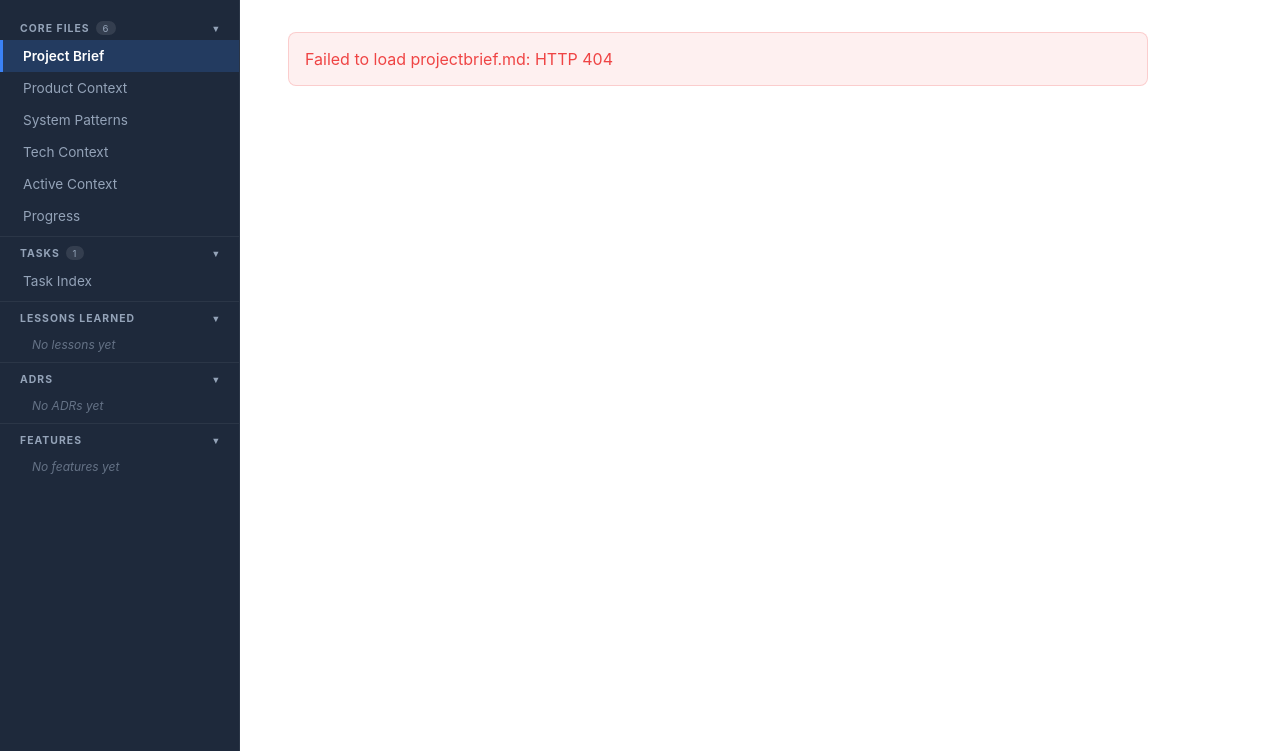
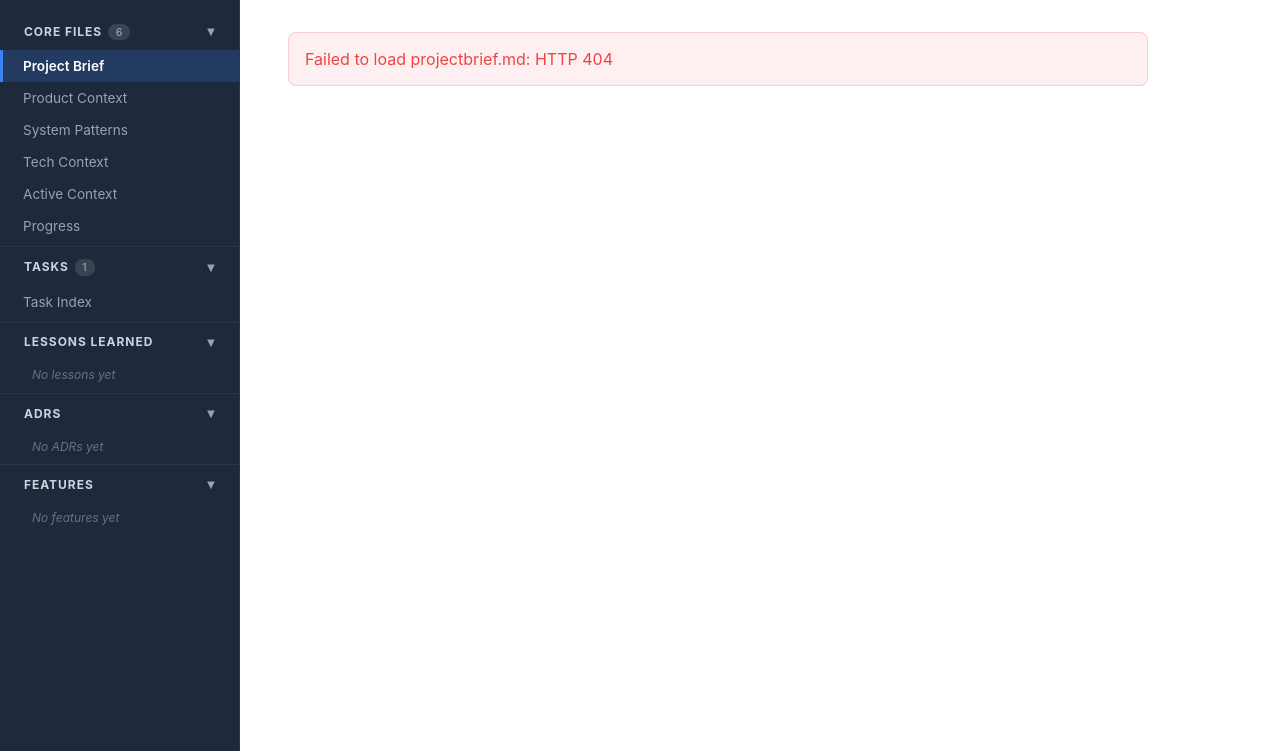
Before and after one commit to andriispivakelectrodosg/memory-bank-dashboard, a Flask app: page / in a window 1280 px wide. Shown: the part 49-800 px from the top of the page. Run offline with Flask 3, Linux system fonts and the light colour scheme; data that the repository does not hold is empty; some libraries are stand-ins or nearby versions.

Commit message:
Add .env support and improve collapsible sidebar visibility
- Add python-dotenv for .env file loading
- Create .env.example with all configurable settings
- Increase sidebar heading font size and contrast for better readability
- Enlarge chevron indicator and add hover background on section headings
- Make collapsible sections visually obvious as interactive elements

Co-Authored-By: Claude Opus 4.6 <noreply@anthropic.com>

```diff
--- a/app.py
+++ b/app.py
@@ -1,6 +1,10 @@
 """Memory Bank Dashboard -- Read-Only Flask App"""
 import os
+
+from dotenv import load_dotenv
 from flask import Flask, jsonify, render_template, abort
+
+load_dotenv()
 
 app = Flask(__name__)
 
--- a/requirements.txt
+++ b/requirements.txt
@@ -1 +1,2 @@
 flask>=3.0
+python-dotenv>=1.0
--- a/templates/index.html
+++ b/templates/index.html
@@ -95,24 +95,31 @@
             display: flex;
             justify-content: space-between;
             align-items: center;
-            padding: 0.6rem 1.25rem 0.35rem;
-            font-size: 0.65rem;
+            padding: 0.55rem 1rem;
+            font-size: 0.75rem;
             text-transform: uppercase;
-            letter-spacing: 0.1em;
-            color: var(--text-sidebar);
+            letter-spacing: 0.08em;
+            color: #cbd5e1;
             font-weight: 700;
             cursor: pointer;
             user-select: none;
-            transition: color 0.12s;
+            transition: background 0.15s, color 0.15s;
+            border-radius: 4px;
+            margin: 0.15rem 0.5rem;
         }
 
-        .sidebar-heading:hover { color: var(--text-sidebar-active); }
+        .sidebar-heading:hover { background: rgba(255,255,255,0.08); color: #ffffff; }
 
         .sidebar-chevron {
-            font-size: 0.6rem;
-            transition: transform 0.15s;
+            font-size: 0.85rem;
+            transition: transform 0.2s ease;
             display: inline-block;
+            color: #94a3b8;
+            flex-shrink: 0;
+            margin-left: 0.5rem;
         }
+
+        .sidebar-heading:hover .sidebar-chevron { color: #ffffff; }
 
         .sidebar-section.collapsed .sidebar-chevron { transform: rotate(-90deg); }
         .sidebar-section.collapsed .sidebar-body { display: none; }
@@ -153,13 +160,13 @@
         }
 
         .sidebar-count {
-            font-size: 0.6rem;
-            background: rgba(255,255,255,0.1);
-            color: var(--text-sidebar);
-            padding: 0.1rem 0.4rem;
+            font-size: 0.65rem;
+            background: rgba(255,255,255,0.12);
+            color: #94a3b8;
+            padding: 0.1rem 0.45rem;
             border-radius: 8px;
             margin-left: 0.4rem;
-            font-weight: 400;
+            font-weight: 500;
         }
 
         /* Content */
```
Also changed, not shown: 1 other file.
